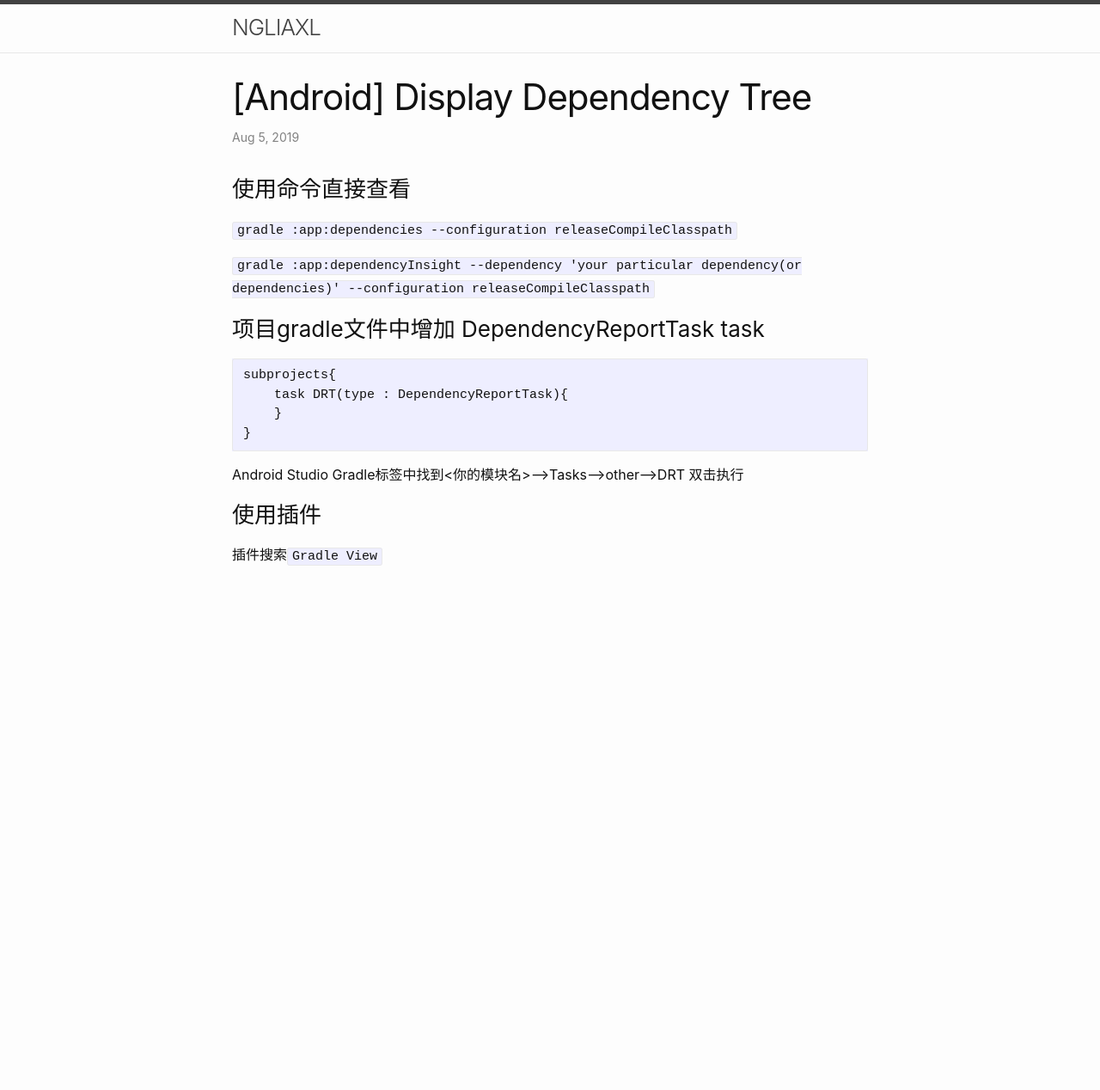
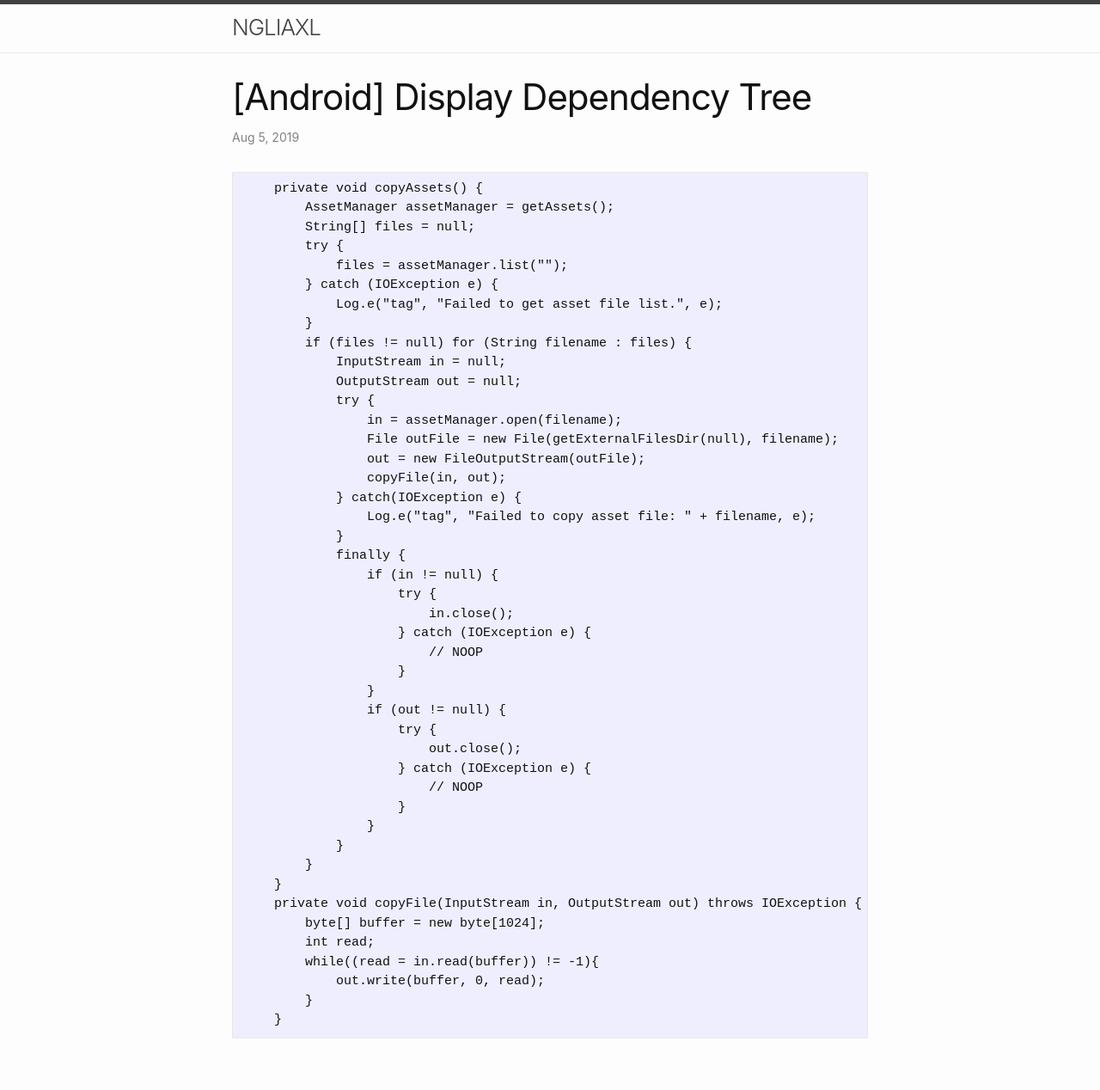
Before and after one commit to ngLiaXL/ngliaxl.github.io, a Jekyll site: the page built from _posts/2019-08-05-android-dependency.md, in a window 1280 px wide. Shown: the whole page at 86% size. Built offline with Jekyll 4.4.1, drawn with Linux system fonts in a browser that asks for light colours; before the commit the page ends 900 px from its top, so only the background shows below that.

````diff
--- a/_posts/2019-08-05-android-dependency.md
+++ b/_posts/2019-08-05-android-dependency.md
@@ -4,24 +4,49 @@ title:	"[Android]	Display Dependency Tree"
 date:	2019-08-05
 ---
 
-###	使用命令直接查看
-
-`gradle :app:dependencies --configuration releaseCompileClasspath`
-
-`gradle :app:dependencyInsight --dependency 'your particular dependency(or dependencies)'  --configuration releaseCompileClasspath`
-
-### 项目gradle文件中增加 DependencyReportTask task
-
 ```
-subprojects{
-    task DRT(type : DependencyReportTask){
+    private void copyAssets() {
+        AssetManager assetManager = getAssets();
+        String[] files = null;
+        try {
+            files = assetManager.list("");
+        } catch (IOException e) {
+            Log.e("tag", "Failed to get asset file list.", e);
+        }
+        if (files != null) for (String filename : files) {
+            InputStream in = null;
+            OutputStream out = null;
+            try {
+                in = assetManager.open(filename);
+                File outFile = new File(getExternalFilesDir(null), filename);
+                out = new FileOutputStream(outFile);
+                copyFile(in, out);
+            } catch(IOException e) {
+                Log.e("tag", "Failed to copy asset file: " + filename, e);
+            }
+            finally {
+                if (in != null) {
+                    try {
+                        in.close();
+                    } catch (IOException e) {
+                        // NOOP
+                    }
+                }
+                if (out != null) {
+                    try {
+                        out.close();
+                    } catch (IOException e) {
+                        // NOOP
+                    }
+                }
+            }
+        }
     }
-}
+    private void copyFile(InputStream in, OutputStream out) throws IOException {
+        byte[] buffer = new byte[1024];
+        int read;
+        while((read = in.read(buffer)) != -1){
+            out.write(buffer, 0, read);
+        }
+    }
 ```
-
-Android Studio Gradle标签中找到<你的模块名>-->Tasks-->other-->DRT 双击执行
-
-### 使用插件
-
-
-插件搜索`Gradle View`
````
Also changed, not shown: _posts/2019-11-04-keystore-jks-p12.md (added, +13 -0 lines).
